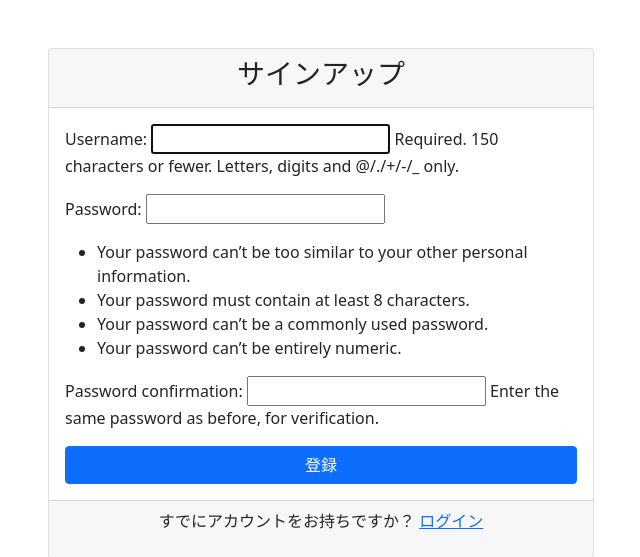
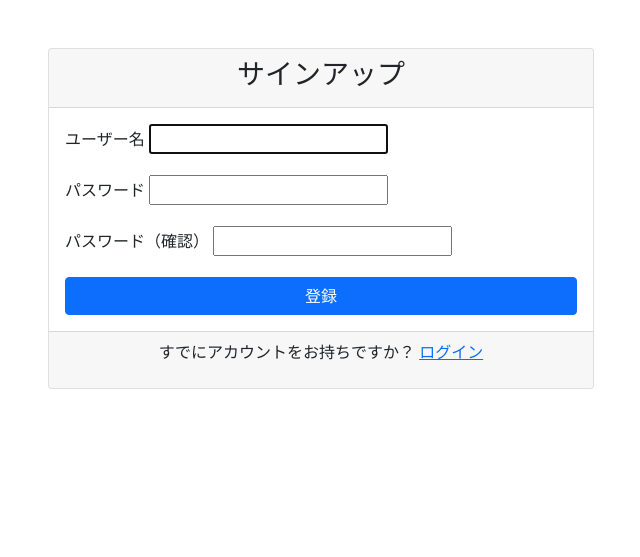
Before and after one commit to EndoShogo/ReviewApp, a Django app: page /signup/ in a window 1280 px wide. Shown: the part 56-613 px from the top of the page, without its empty margins (319-959 px from the left). Run offline with Django 3.2, Linux system fonts and the light colour scheme; some libraries are stand-ins or nearby versions.

Commit message:
Fix signup form: improve error handling and prevent password field clearing

```diff
--- a/reviewpost/views.py
+++ b/reviewpost/views.py
@@ -18,6 +18,35 @@ class SignUpView(CreateView):
     form_class = UserCreationForm
     template_name = 'signup.html'
     success_url = reverse_lazy('login')
+
+    def form_invalid(self, form):
+        # フォームが無効な場合の処理
+        django_messages.error(self.request, '入力内容に問題があります。確認してください。')
+        return super().form_invalid(form)
+
+    def form_valid(self, form):
+        # フォームが有効な場合の処理
+        try:
+            response = super().form_valid(form)
+            django_messages.success(self.request, 'アカウントが正常に作成されました。ログインしてください。')
+            return response
+        except Exception as e:
+            django_messages.error(self.request, f'アカウント作成中にエラーが発生しました: {str(e)}')
+            return self.form_invalid(form)
+
+    def get(self, request, *args, **kwargs):
+        try:
+            return super().get(request, *args, **kwargs)
+        except Exception as e:
+            django_messages.error(request, f'サインアップページの読み込み中にエラーが発生しました: {str(e)}')
+            return render(request, 'signup.html', {'form': UserCreationForm()})
+
+    def post(self, request, *args, **kwargs):
+        try:
+            return super().post(request, *args, **kwargs)
+        except Exception as e:
+            django_messages.error(request, f'サインアップ処理中にエラーが発生しました: {str(e)}')
+            return render(request, 'signup.html', {'form': UserCreationForm()})
 
 from django.contrib.auth.views import LoginView, LogoutView
 
--- a/templates/signup.html
+++ b/templates/signup.html
@@ -9,14 +9,58 @@
                     <h3 class="text-center">サインアップ</h3>
                 </div>
                 <div class="card-body">
-                    {% if error %}
-                        <div class="alert alert-danger" role="alert">
-                            {{ error }}
+                    <!-- メッセージ表示 -->
+                    {% if messages %}
+                        {% for message in messages %}
+                            <div class="alert alert-{{ message.tags }} alert-dismissible fade show" role="alert">
+                                {{ message }}
+                                <button type="button" class="btn-close" data-bs-dismiss="alert"></button>
+                            </div>
+                        {% endfor %}
+                    {% endif %}
+
+                    <form method="post" id="signupForm">
+                        {% csrf_token %}
+
+                        <!-- ユーザー名フィールド -->
+                        <div class="mb-3">
+                            <label for="{{ form.username.id_for_label }}" class="form-label">ユーザー名</label>
+                            {{ form.username }}
+                            {% if form.username.errors %}
+                                <div class="text-danger">
+                                    {% for error in form.username.errors %}
+                                        <small>{{ error }}</small>
+                                    {% endfor %}
+                                </div>
+                            {% endif %}
                         </div>
-                    {% endif %}
-                    <form method="post">
-                        {% csrf_token %}
-                        {{ form.as_p }}
+
+                        <!-- パスワード1フィールド -->
+                        <div class="mb-3">
+                            <label for="{{ form.password1.id_for_label }}" class="form-label">パスワード</label>
+                            {{ form.password1 }}
+                            {% if form.password1.errors %}
+                                <div class="text-danger">
+                                    {% for error in form.password1.errors %}
+                                        <small>{{ error }}</small>
+                                    {% endfor %}
+                                </div>
+                            {% endif %}
+                        </div>
+
+                        <!-- パスワード2フィールド -->
+                        <div class="mb-3">
+                            <label for="{{ form.password2.id_for_label }}" class="form-label">パスワード（確認）</label>
+                            {{ form.password2 }}
+                            {% if form.password2.errors %}
+                                <div class="text-danger">
+                                    {% for error in form.password2.errors %}
+                                        <small>{{ error }}</small>
+                                    {% endfor %}
+                                </div>
+                            {% endif %}
+                        </div>
+
                         <div class="d-grid">
                             <button type="submit" class="btn btn-primary">登録</button>
                         </div>
@@ -29,4 +73,39 @@
         </div>
     </div>
 </div>
+
+<!-- JavaScript for form handling -->
+<script>
+document.addEventListener('DOMContentLoaded', function() {
+    const form = document.getElementById('signupForm');
+    const password1 = document.querySelector('input[name="password1"]');
+    const password2 = document.querySelector('input[name="password2"]');
+
+    // フォーム送信時の処理
+    form.addEventListener('submit', function(e) {
+        // パスワードの一致確認
+        if (password1.value !== password2.value) {
+            e.preventDefault();
+            alert('パスワードが一致しません。');
+            return false;
+        }
+
+        // パスワードの長さ確認
+        if (password1.value.length < 8) {
+            e.preventDefault();
+            alert('パスワードは8文字以上で入力してください。');
+            return false;
+        }
+    });
+
+    // パスワード確認フィールドのリアルタイム検証
+    password2.addEventListener('input', function() {
+        if (password1.value !== password2.value) {
+            password2.setCustomValidity('パスワードが一致しません');
+        } else {
+            password2.setCustomValidity('');
+        }
+    });
+});
+</script>
 {% endblock %}
```
